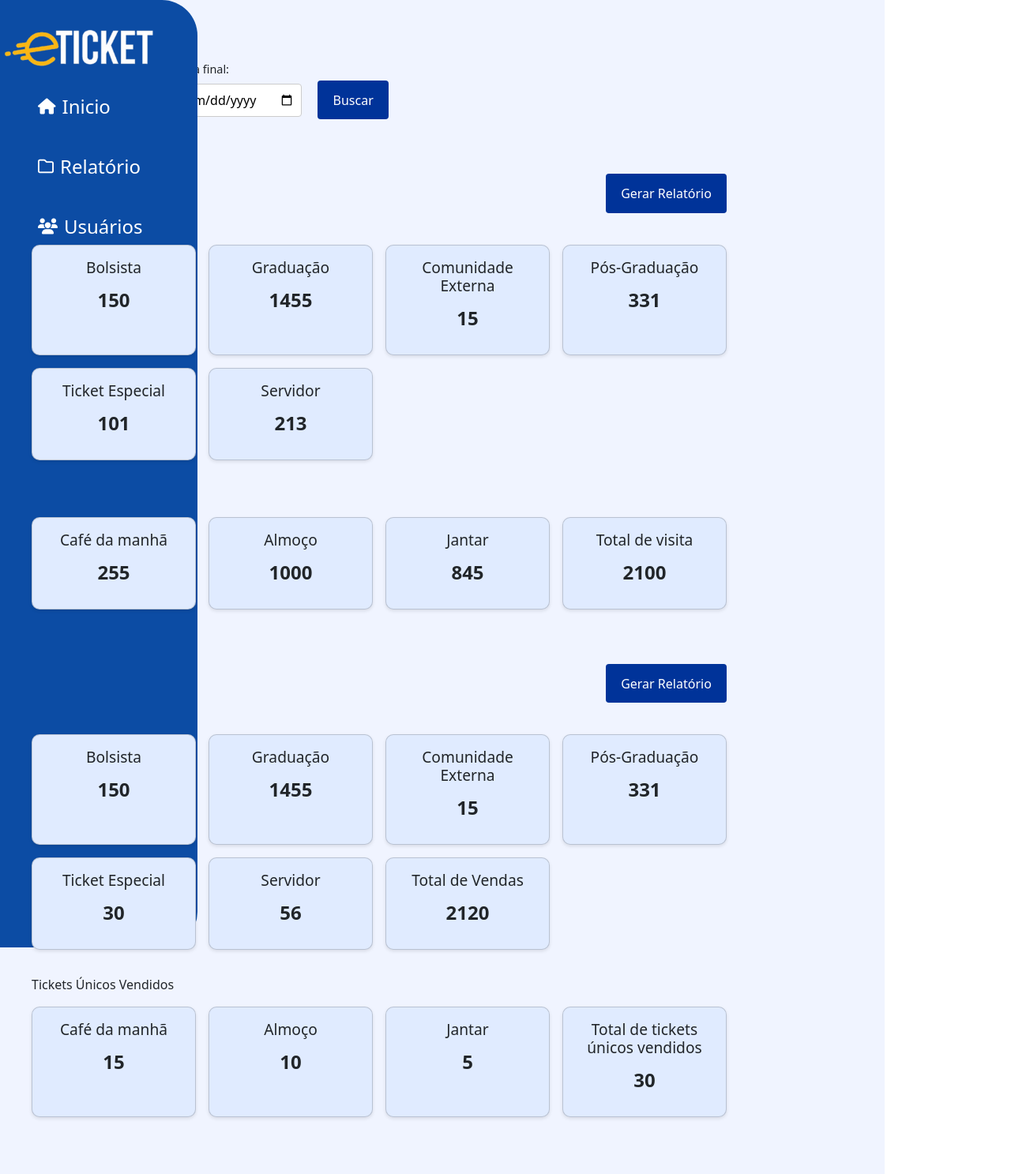
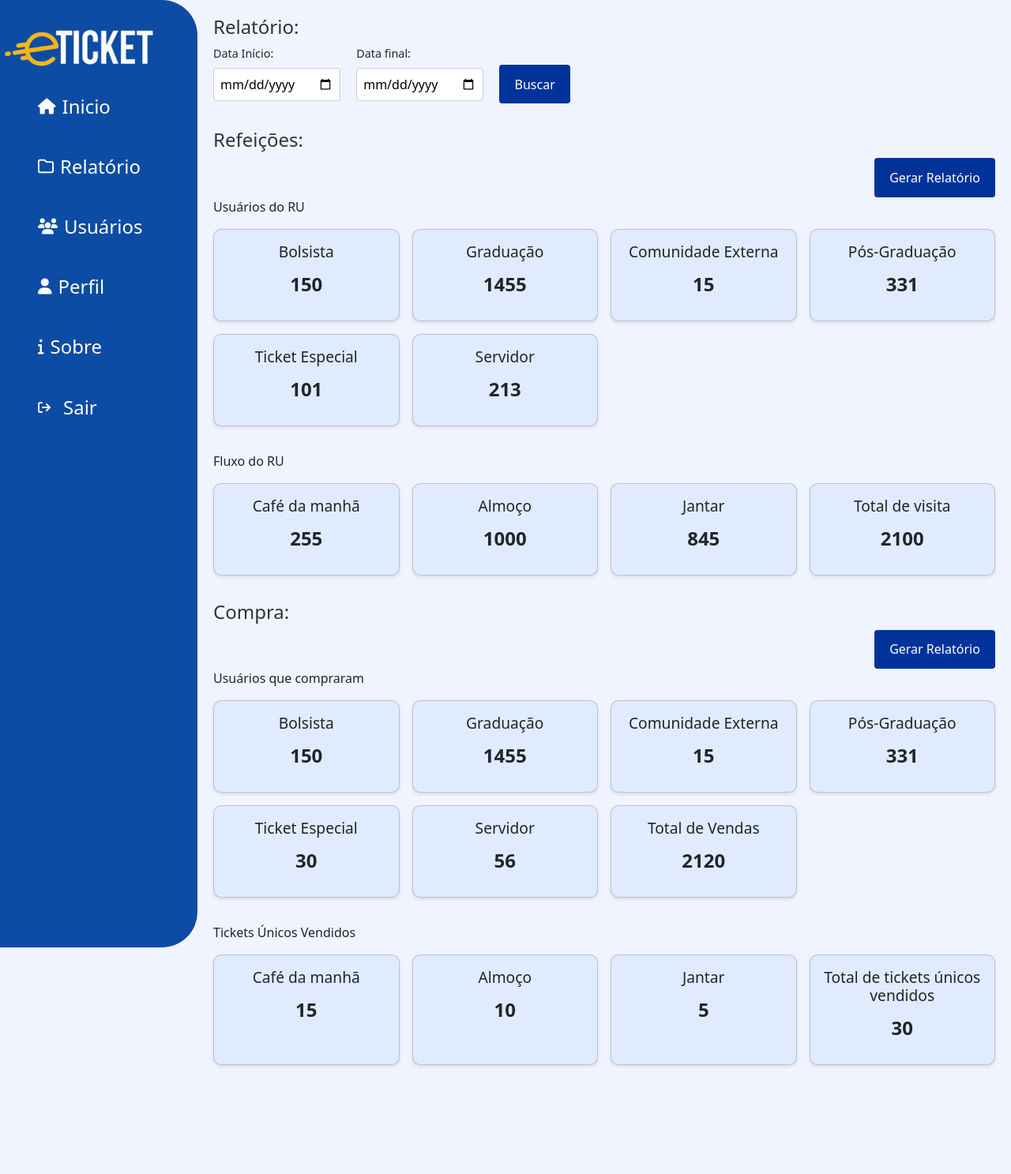
Before and after one commit to Felix-Vidal/E-Ticket, a Django app: page /manage/relatorio/ in a window 1280 px wide. Shown: the whole page at 79% size. After the commit the page ends 1351 px from the top, so only its background shows below. Run offline with Django 5.2, Linux system fonts and the light colour scheme; the visitor is signed in with stand-in values (Sample User, id 1); some libraries are stand-ins or nearby versions.

Commit message:
tela de relatório consertada

```diff
--- a/ETicketApp/static/ETicketApp/css/managerStyle.css
+++ b/ETicketApp/static/ETicketApp/css/managerStyle.css
@@ -304,12 +304,24 @@ banner{
 }
 
 /* relatório */
+.container-principal {
+    display: flex;
+    min-height: 100vh;
+}
+
 .container-relatorio {
     width: calc(100% - 10em);
     padding: 20px;
     background-color: #f0f4ff;
+    flex-grow: 1;
 }
 
+.sidebar {
+    width: 250px;
+    flex-shrink: 0;
+    background-color: #f0f4ff;
+    z-index: 100;
+}
 
   .section-validacao, .section-refeicoes, .section-compra {
     margin-bottom: 2em;
--- a/ETicketApp/templates/ETicketApp/pages/manager/relatorio.html
+++ b/ETicketApp/templates/ETicketApp/pages/manager/relatorio.html
@@ -1,10 +1,11 @@
 {% extends 'global/base_manager.html' %}
 
 {% block content %}
-{% include 'ETicketApp/partials/manager/sideBar.html' %}
-<div class="container-relatorio">
-
-    <div class="container-relatorio">
+<div class="container-principal">
+  <div class="sidebar">
+      {% include 'ETicketApp/partials/manager/sideBar.html' %}
+  </div>
+  <div class="container-relatorio">
         <div class="section-validacao">
             <h2>Relatório:</h2>
             <div class="form-group">
@@ -138,4 +139,6 @@
 
 </div>
 </div>
+</div>
+
 {% endblock %}
```
